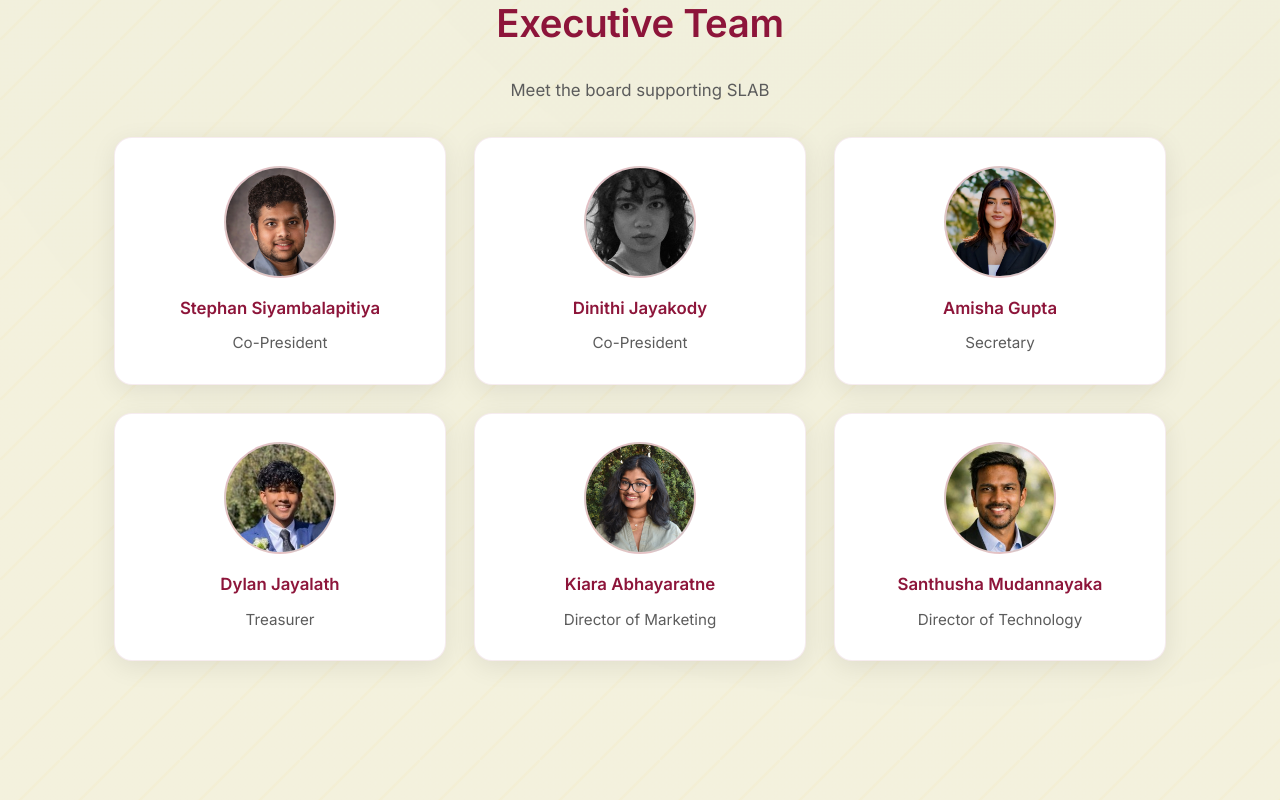
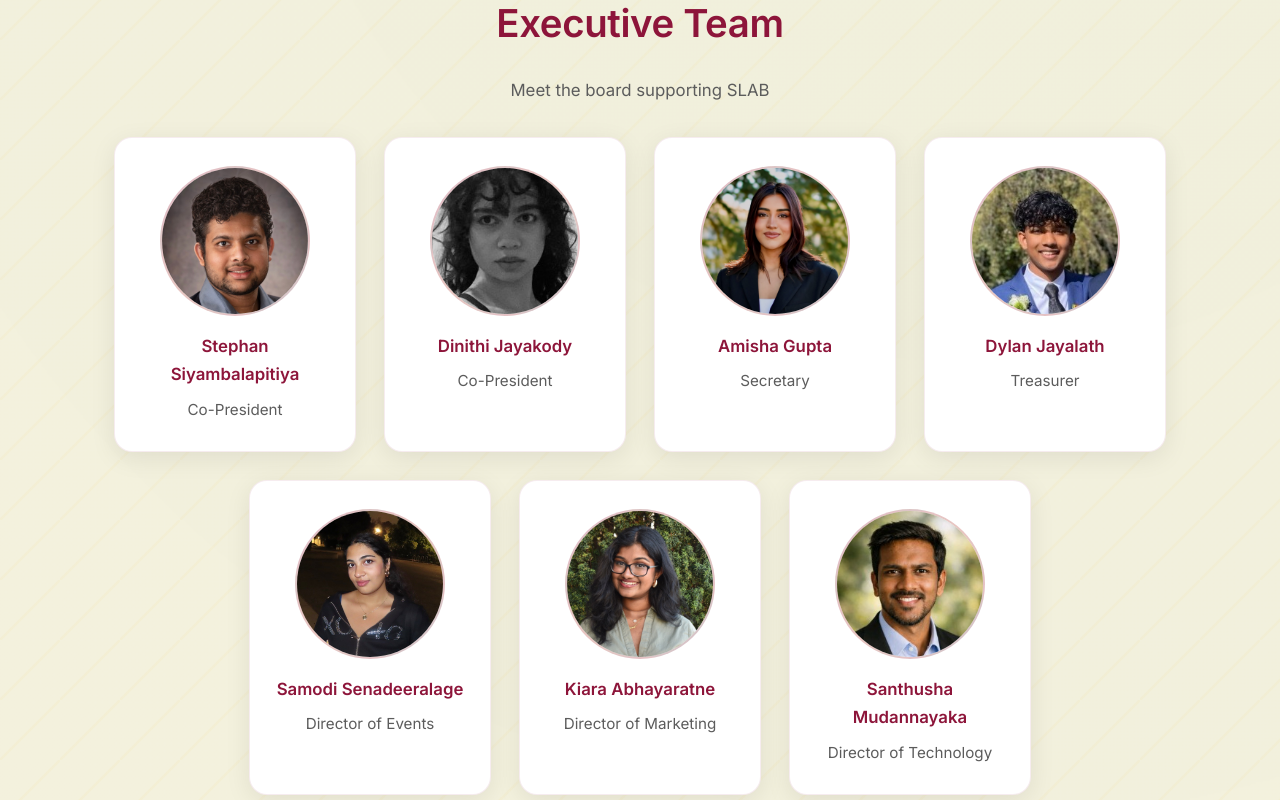
Before and after one commit to Santhusha-bit/SriLankansAtBerkeley, a React (Vite) app: page / in a window 1280 px wide. Shown: the part 7640-8440 px from the top of the page. Built offline with nearby package versions, Linux system fonts and the light colour scheme.

Commit message:
Added new team member

```diff
--- a/src/App.css
+++ b/src/App.css
@@ -956,20 +956,26 @@
 .exec-team-section { padding: 4rem 0 5rem; }
 .exec-team-section .section-title { margin-bottom: 1.25rem; }
 .exec-grid {
-  display: grid;
-  /* User request: 3 people per row */
-  grid-template-columns: repeat(3, 1fr);
+  display: flex;
+  flex-wrap: wrap;
+  justify-content: center;
   gap: 1.75rem;
 }
 
 @media (max-width: 900px) {
-  .exec-grid { grid-template-columns: repeat(2, 1fr); }
+  .exec-grid .exec-card { flex: 0 0 calc(50% - 0.875rem); }
 }
 
 @media (max-width: 600px) {
-  .exec-grid { grid-template-columns: 1fr; }
+  .exec-grid .exec-card { flex: 0 0 100%; }
 }
+
+@media (min-width: 901px) {
+  .exec-grid .exec-card { flex: 0 0 calc(25% - 1.3125rem); }
+}
+
 .exec-card {
+  max-width: 280px;
   background: #fff;
   padding: 1.75rem 1.5rem;
   border-radius: 18px;
@@ -982,8 +988,8 @@
   box-shadow: 0 12px 40px rgba(141, 21, 58, 0.12);
 }
 .exec-avatar {
-  width: 112px;
-  height: 112px;
+  width: 150px;
+  height: 150px;
   border-radius: 999px;
   margin: 0 auto 1rem;
   display: flex;
--- a/src/pages/Home.jsx
+++ b/src/pages/Home.jsx
@@ -20,6 +20,7 @@ import teamSecretary from '../../images/team/secretary.png'
 import teamTreasurer from '../../images/team/treasurer.jpg'
 import teamMarketing from '../../images/team/marketing.jpg'
 import teamTech from '../../images/team/tech.jpg'
+import teamEvents from '../../images/team/events.jpg'
 import { blogPosts } from '../data/blogPosts'
 
 // Ensures ESLint counts `motion` as used (JSX tags alone may not).
@@ -64,6 +65,7 @@ const executiveTeam = [
   { name: 'Dinithi Jayakody', role: 'Co-President', initials: 'EM', photo: teamCoPresident },
   { name: 'Amisha Gupta', role: 'Secretary', initials: 'EX', photo: teamSecretary },
   { name: 'Dylan Jayalath', role: 'Treasurer', initials: 'ET', photo: teamTreasurer },
+  { name: 'Samodi Senadeeralage', role: 'Director of Events', initials: 'SS', photo: teamEvents },
   { name: 'Kiara Abhayaratne', role: 'Director of Marketing', initials: 'EC', photo: teamMarketing },
   { name: 'Santhusha Mudannayaka', role: 'Director of Technology', initials: 'CL', photo: teamTech },
 ]
```
Also changed, not shown: images/team/events.jpg (added).
